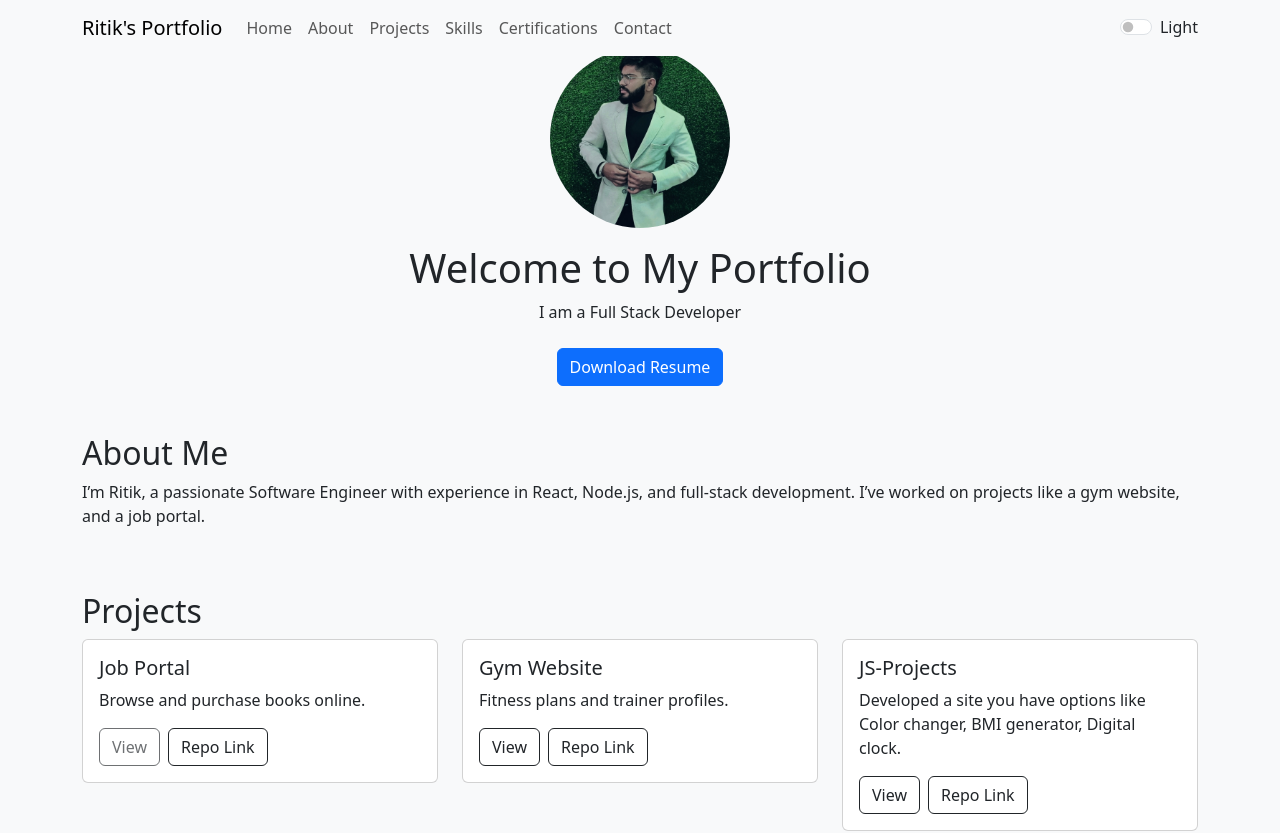
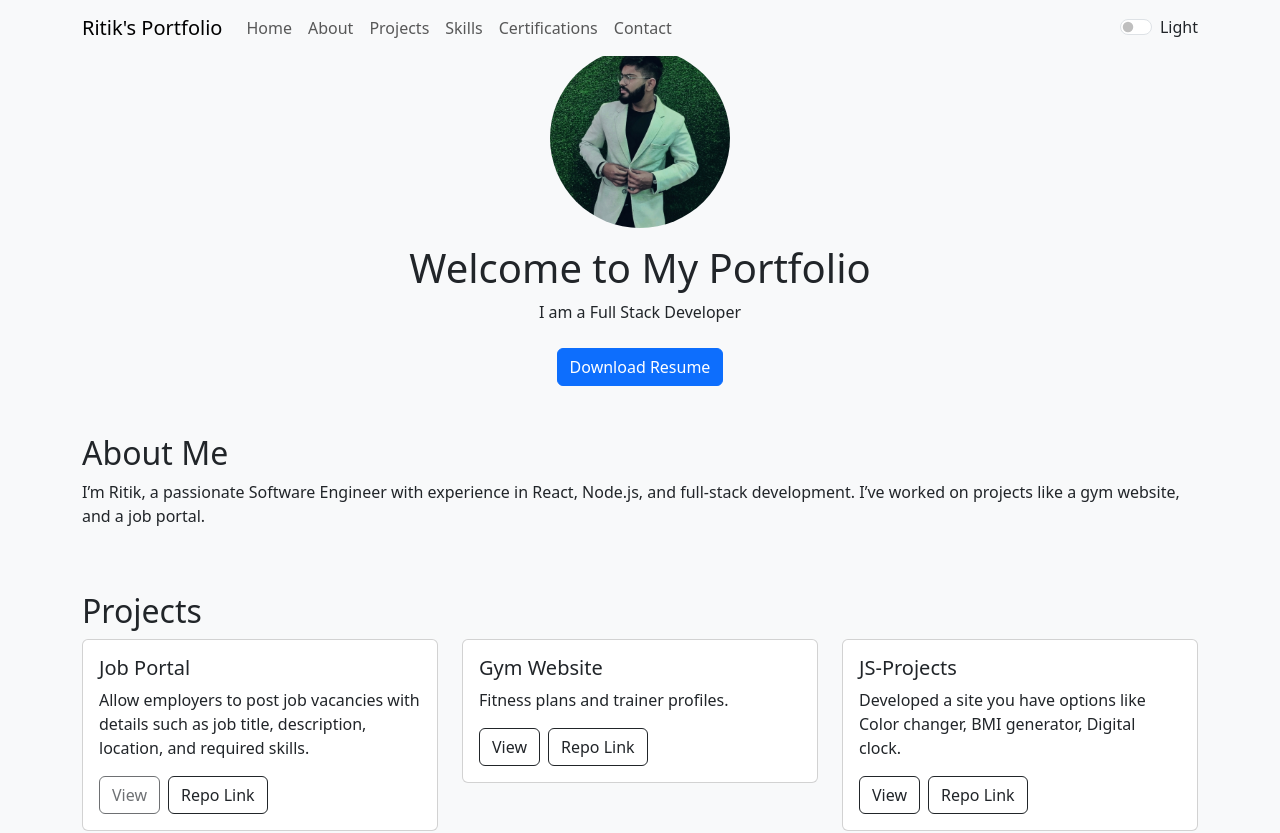
Before and after one commit to RITIKRAJGUPTA/Ritik-Portfolio, a React (Create React App) app in the folder client/: page / in a window 1280 px wide. Shown: the top 833 px of the page. Built offline with nearby package versions, Linux system fonts and the light colour scheme.

Commit message:
Update App.js

```diff
--- a/client/src/App.js
+++ b/client/src/App.js
@@ -97,7 +97,7 @@ function App() {
             {[
               {
                 title: "Job Portal",
-                desc: "Browse and purchase books online.",
+                desc: "Allow employers to post job vacancies with details such as job title, description, location, and required skills.",
                 repolink: "https://github.com/RITIKRAJGUPTA/job_portal_backend",
                 link: "#",
               },
```
